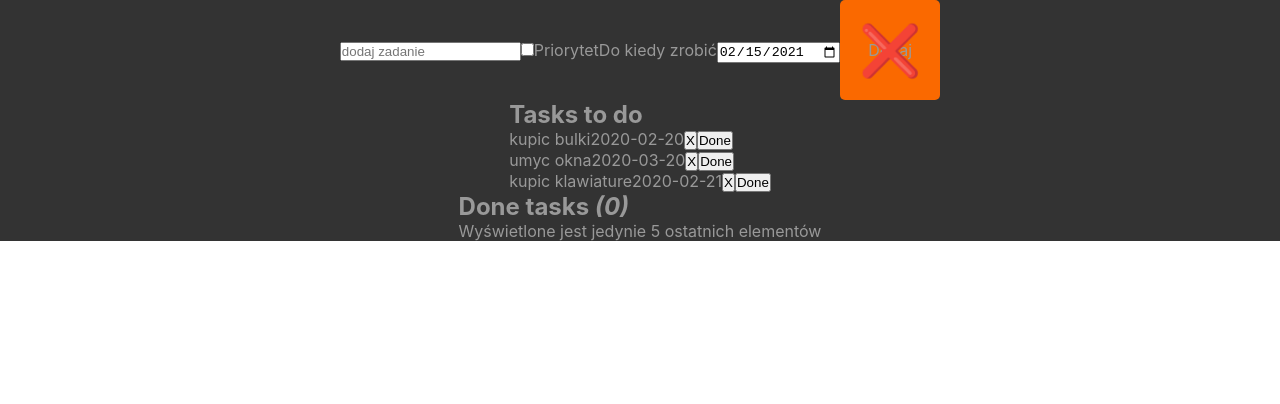
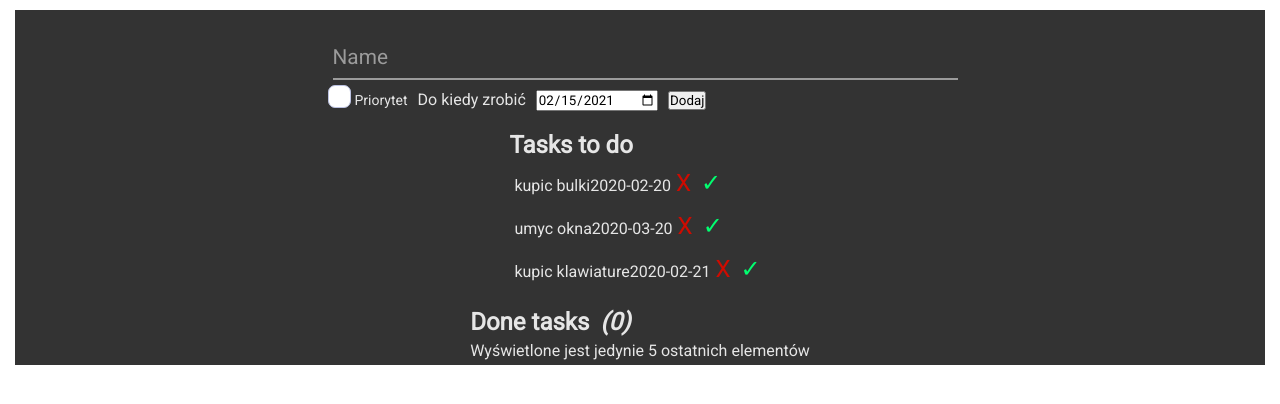
Before and after one commit to andryskowski/Health-Application, a React (Create React App) app in the folder to_do_list/: page / in a window 1280 px wide. Shown: the top 404 px of the page. Built offline with nearby package versions, Linux system fonts and the light colour scheme.

Commit message:
changed input and checkbox css (sass),  restructuring

```diff
--- a/to_do_list/src/components/AddTask.js
+++ b/to_do_list/src/components/AddTask.js
@@ -49,13 +49,15 @@ class AddTask extends Component {
         console.log(maxDate);
         maxDate = maxDate + "-12-32" //2020-12-31
         return (
-            <div className="form">
-                <input type="text" placeholder="dodaj zadanie" value={this.state.text} onChange={this.handleText} />
-                <input type="checkbox" checked={this.state.checked} id="important" onChange={this.handleCheckbox} />
-                <label htmlFor="important">Priorytet</label>
+            <div className="form form__group field">
+                <input type="text" placeholder="dodaj zadanie" value={this.state.text} className="form__field" id='name' required onChange={this.handleText} />
+                <label for="name" class="form__label">Name</label>
+
+                <input id="c1" type="checkbox" checked={this.state.checked} id="important" onChange={this.handleCheckbox} />
+                <label for="c1" htmlFor="important">Priorytet</label>
                 <label htmlFor="date">Do kiedy zrobić</label>
                 <input type="date" value={this.state.date} min={this.minDate} max={maxDate} onChange={this.handleDate} />
-                <button className="x-button" onClick={this.handleClick}>Dodaj</button>
+                <button  onClick={this.handleClick}>Dodaj</button>
             </div>
         );
     }
--- a/to_do_list/src/components/Task.js
+++ b/to_do_list/src/components/Task.js
@@ -8,8 +8,8 @@ const Task = props => {
                 {props.task.text}
                 {props.task.date}
 
-                <button onClick={() => props.remove(id)}>X</button>
-                <button onClick={() => props.change(id)}>Done</button>
+                <button className="x-button" onClick={() => props.remove(id)}>X</button>
+                <button className="checked-button"onClick={() => props.change(id)}>&#10003;</button>
             </p>
         </div>
     );
--- a/to_do_list/src/components/sass/App.sass
+++ b/to_do_list/src/components/sass/App.sass
@@ -1,5 +1,8 @@
 @import 'variables'
 @import 'mixins'
+@import 'input'
+@import 'checkbox'
+@import url('https://fonts.googleapis.com/css2?family=Roboto&display=swap');
 
 *,
 *::after,
@@ -16,36 +19,16 @@
     @include box-flex(column, center, center)
 
 .x-button
-    // reset button
-    position: relative
-    border: none
-    margin: 0
-    padding: 0
-    width: auto
-    overflow: visible
-    background: transparent
-    color: inherit
-    font: inherit
-    line-height: normal
-    -webkit-font-smoothing: inherit
-    -moz-osx-font-smoothing: inherit
-    -webkit-appearance: none
+    background-color: inherit
+    @include button-reset
+    font-size: $font-size*0.75
+    color: darken(#FF4136, 20)
 
-    height: 100px
-    width: 100px
-    background-color: #FA6900
-    border-radius: 5px
+.checked-button
+    font-size: $font-size*0.75
+    @include button-reset
+    color: mix(#2ECC40, #01FF70, 0.5)
 
-
-
-.x-button:after
-    position: absolute
-    top: 0
-    bottom: 0
-    left: 0
-    right: 0
-    content: "\274c"
-    font-size: 50px
-    color: #FFF
-    line-height: 100px
-    text-align: center
+*
+    margin: 5px
+    font-family: 'Roboto', sans-serif
--- /dev/null
+++ b/to_do_list/src/components/sass/_checkbox.scss
@@ -0,0 +1,135 @@
+@supports(-webkit-appearance: none) or (-moz-appearance: none) {
+  input[type='checkbox'],
+  input[type='radio'] {
+    --active: #275EFE;
+    --active-inner: #fff;
+    --focus: 2px rgba(39, 94, 254, .3);
+    --border: #BBC1E1;
+    --border-hover: #275EFE;
+    --background: #fff;
+    --disabled: #F6F8FF;
+    --disabled-inner: #E1E6F9;
+    -webkit-appearance: none;
+    -moz-appearance: none;
+    height: 21px;
+    outline: none;
+    display: inline-block;
+    vertical-align: top;
+    position: relative;
+    margin: 0;
+    cursor: pointer;
+    border: 1px solid var(--bc, var(--border));
+    background: var(--b, var(--background));
+    transition: background .3s, border-color .3s, box-shadow .2s;
+    &:after {
+      content: '';
+      display: block;
+      left: 0;
+      top: 0;
+      position: absolute;
+      transition: transform var(--d-t, .3s) var(--d-t-e, ease), opacity var(--d-o, .2s);
+    }
+    &:checked {
+      --b: var(--active);
+      --bc: var(--active);
+      --d-o: .3s;
+      --d-t: .6s;
+      --d-t-e: cubic-bezier(.2, .85, .32, 1.2);
+    }
+    &:disabled {
+      --b: var(--disabled);
+      cursor: not-allowed;
+      opacity: .9;
+      &:checked {
+        --b: var(--disabled-inner);
+        --bc: var(--border);
+      }
+      & + label {
+        cursor: not-allowed;
+      }
+    }
+    &:hover {
+      &:not(:checked) {
+        &:not(:disabled) {
+          --bc: var(--border-hover);
+        }
+      }
+    }
+    &:focus {
+      box-shadow: 0 0 0 var(--focus);
+    }
+    &:not(.switch) {
+      width: 21px;
+      &:after {
+        opacity: var(--o, 0);
+      }
+      &:checked {
+        --o: 1;
+      }
+    }
+    & + label {
+      font-size: 14px;
+      line-height: 21px;
+      display: inline-block;
+      vertical-align: top;
+      cursor: pointer;
+      margin-left: 4px;
+    }
+  }
+  input[type='checkbox'] {
+    &:not(.switch) {
+      border-radius: 7px;
+      &:after {
+        width: 5px;
+        height: 9px;
+        border: 2px solid var(--active-inner);
+        border-top: 0;
+        border-left: 0;
+        left: 7px;
+        top: 4px;
+        transform: rotate(var(--r, 20deg));
+      }
+      &:checked {
+        --r: 43deg;
+      }
+    }
+    &.switch {
+      width: 38px;
+      border-radius: 11px;
+      &:after {
+        left: 2px;
+        top: 2px;
+        border-radius: 50%;
+        width: 15px;
+        height: 15px;
+        background: var(--ab, var(--border));
+        transform: translateX(var(--x, 0));
+      }
+      &:checked {
+        --ab: var(--active-inner);
+        --x: 17px;
+      }
+      &:disabled {
+        &:not(:checked) {
+          &:after {
+            opacity: .6;
+          }
+        }
+      }
+    }
+  }
+  input[type='radio'] {
+    border-radius: 50%;
+    &:after {
+      width: 19px;
+      height: 19px;
+      border-radius: 50%;
+      background: var(--active-inner);
+      opacity: 0;
+      transform: scale(var(--s, .7));
+    }
+    &:checked {
+      --s: .5;
+    }
+  }
+}
--- a/to_do_list/src/components/sass/_mixins.sass
+++ b/to_do_list/src/components/sass/_mixins.sass
@@ -3,3 +3,8 @@
     flex-direction: $direction
     justify-content: $justify
     align-items: $center
+
+@mixin button-reset()
+    background-color: inherit
+    border: 0
+    outline: none
--- a/to_do_list/src/components/sass/_variables.sass
+++ b/to_do_list/src/components/sass/_variables.sass
@@ -1,2 +1,3 @@
 $bg-color: #333
-$font-main-color: #999
+$font-main-color: lighten(#999, 30%)
+$font-size: 2em
--- /dev/null
+++ b/to_do_list/src/components/sass/input.scss
@@ -0,0 +1,63 @@
+$primary: #11998e;
+$secondary: #38ef7d;
+$white: #fff;
+$gray: #9b9b9b;
+.form__group {
+  position: relative;
+  padding: 15px 0 0;
+  margin-top: 10px;
+  width: 50%;
+}
+
+.form__field {
+  font-family: inherit;
+  width: 100%;
+  border: 0;
+  border-bottom: 2px solid $gray;
+  outline: 0;
+  font-size: 1.3rem;
+  color: $white;
+  padding: 7px 0;
+  background: transparent;
+  transition: border-color 0.2s;
+
+  &::placeholder {
+    color: transparent;
+  }
+
+  &:placeholder-shown ~ .form__label {
+    font-size: 1.3rem;
+    cursor: text;
+    top: 20px;
+  }
+}
+
+.form__label {
+  position: absolute;
+  top: 0;
+  display: block;
+  transition: 0.2s;
+  font-size: 1rem;
+  color: $gray;
+}
+
+.form__field:focus {
+  ~ .form__label {
+    position: absolute;
+    top: 0;
+    display: block;
+    transition: 0.2s;
+    font-size: 1rem;
+    color: $primary;
+    font-weight:700;
+  }
+  padding-bottom: 6px;
+  font-weight: 700;
+  border-width: 3px;
+  border-image: linear-gradient(to right, $primary,$secondary);
+  border-image-slice: 1;
+}
+/* reset input */
+.form__field{
+  &:required,&:invalid { box-shadow:none; }
+}
```
